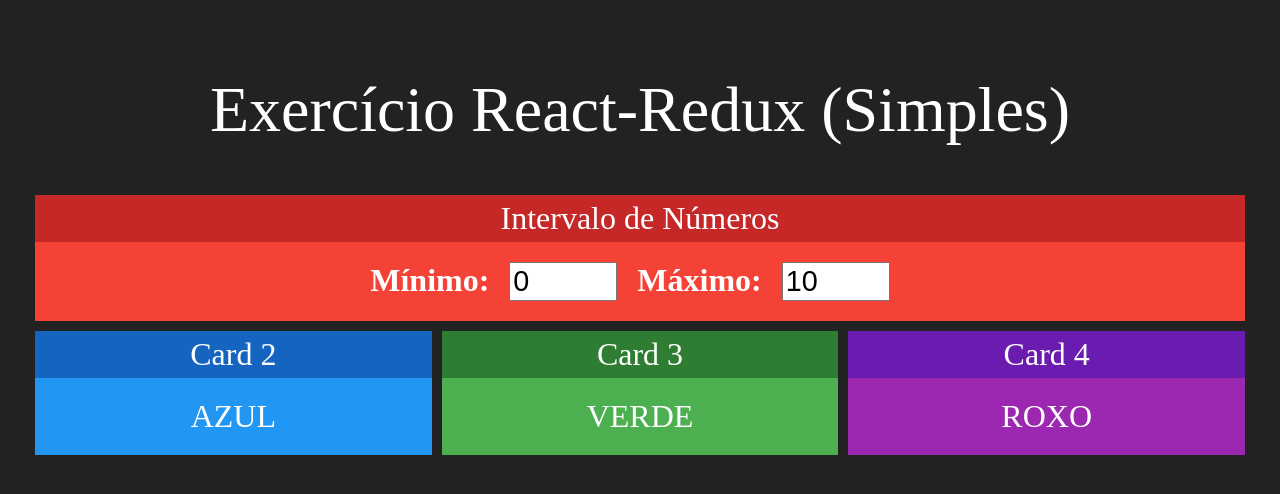
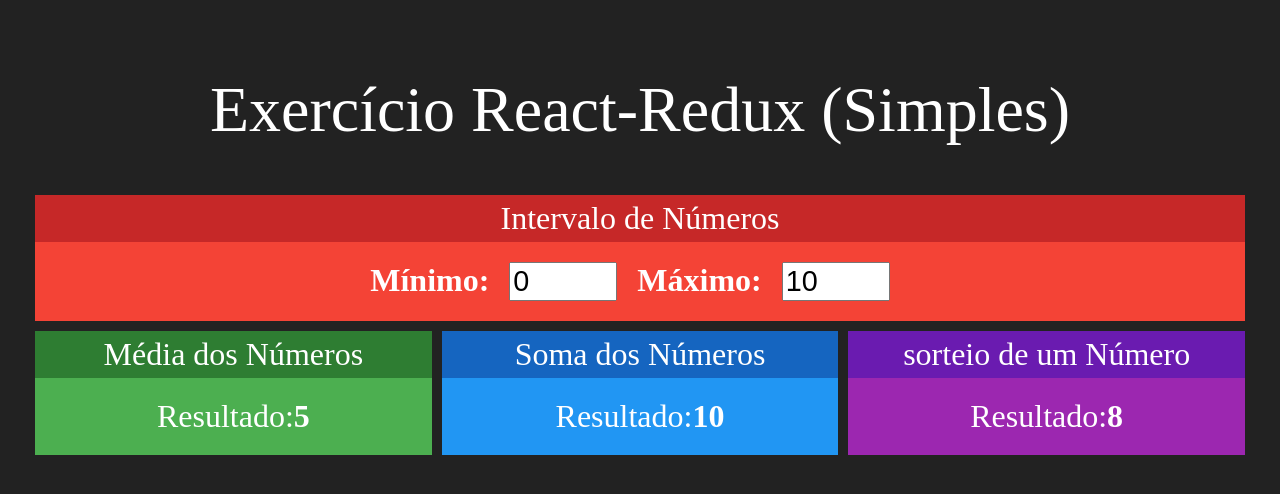
Before and after one commit to Felipe1501/felipe-react-redux, a React (Create React App) app: page / in a window 1280 px wide. Shown: the top 494 px of the page. Built offline with nearby package versions, Linux system fonts and the light colour scheme.

Commit message:
aula 160 fix: others components

```diff
--- a/src/App.js
+++ b/src/App.js
@@ -1,6 +1,8 @@
 import logo from './logo.svg';
 import './App.css';
-import Card from './components/Card';
+import Average from './components/Average';
+import Sum from './components/Sum';
+import Sorteio from './components/Sorteio';
 import Interval from './components/Interval';
 
 function App() {
@@ -16,17 +18,9 @@ function App() {
 
       </div>
       <div className='linha'>
-      <Card title="Card 2" blue>
-          AZUL
-        </Card>
-        <Card title="Card 3" green>
-         VERDE
-        </Card>
-        <Card title="Card 4" purple>
-          ROXO
-        </Card>
-
-
+      <Average></Average>
+      <Sum></Sum>
+      <Sorteio></Sorteio>
       </div>
     </div>
   );
--- /dev/null
+++ b/src/components/Average.jsx
@@ -0,0 +1,17 @@
+
+import React from 'react';
+
+import Card from './Card';
+
+export default props => {
+    return (
+        <Card title="Média dos Números" green>
+            <div className="Interval">
+            <span>
+                <span>Resultado:</span>
+                <strong>5</strong>
+            </span>
+            </div>
+        </Card>
+    )
+}
--- /dev/null
+++ b/src/components/Sorteio.jsx
@@ -0,0 +1,17 @@
+
+import React from 'react';
+
+import Card from './Card';
+
+export default props => {
+    return (
+        <Card title="sorteio de um Número" purple>
+            <div className="Interval">
+            <span>
+                <span>Resultado:</span>
+                <strong>8</strong>
+            </span>
+            </div>
+        </Card>
+    )
+}
--- /dev/null
+++ b/src/components/Sum.jsx
@@ -0,0 +1,17 @@
+
+import React from 'react';
+
+import Card from './Card';
+
+export default props => {
+    return (
+        <Card title="Soma dos Números" blue>
+            <div className="Interval">
+            <span>
+                <span>Resultado:</span>
+                <strong>10</strong>
+            </span>
+            </div>
+        </Card>
+    )
+}
```
